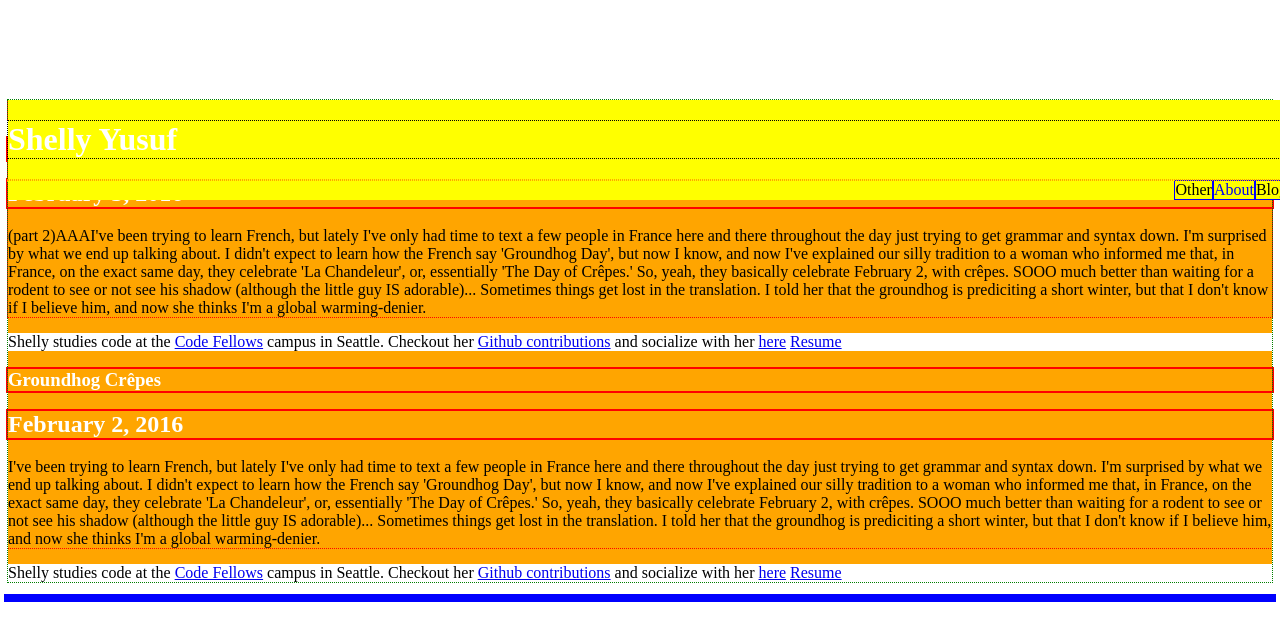
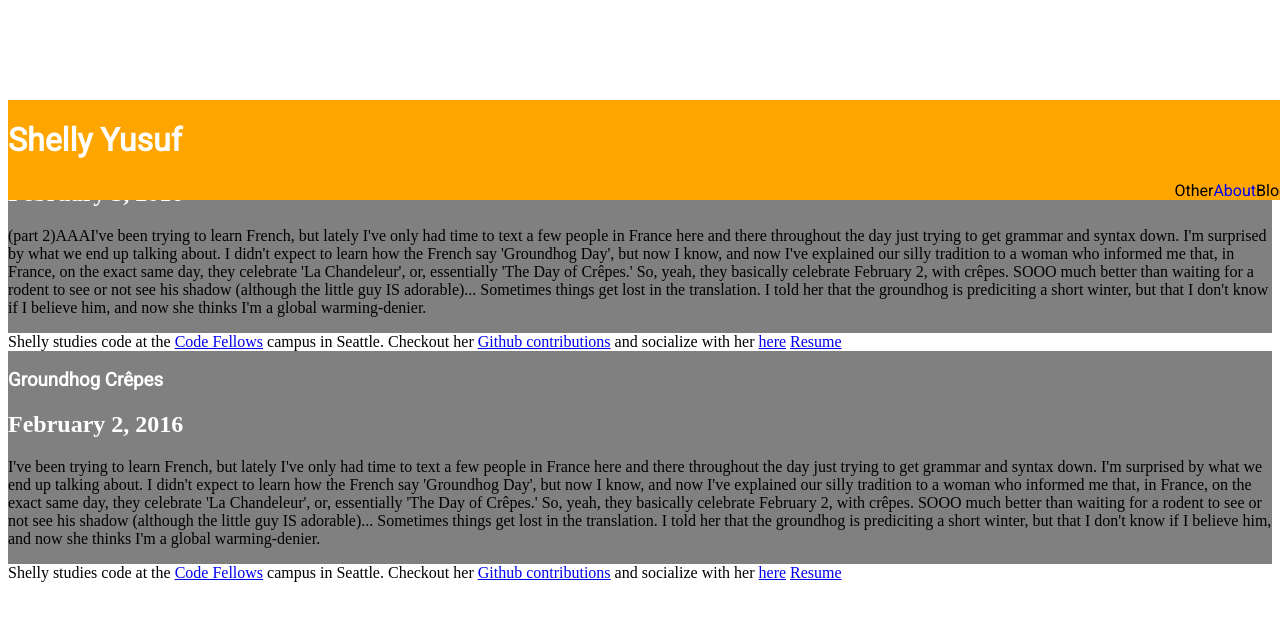
Before and after one commit to CWShelly/portfolio, a plain HTML site: page index.html in a window 1280 px wide. Drawn offline with nearby package versions, Linux system fonts and the light colour scheme.

Commit message:
Added and applied new google font to module.css. Removed outlines. Changed background colors.

```diff
--- a/css/module.css
+++ b/css/module.css
@@ -1,50 +1,52 @@
 .header{
   position:fixed;
   width:100%;
-  background: yellow;
+  background: orange;
+  font-family: 'Roboto', sans-serif;
 }
 
 h1{
   color:white;
-  outline: dotted 1px black;
+  /*outline: dotted 1px black;*/
+  font-family: 'Roboto', sans-serif;
 
 }
 
 #blog-title{
   color:white;
-    outline:solid 2px red;
+    /*outline:solid 2px red;*/
 }
 
 #blog-date{
   color:white;
-  outline:solid 2px red;
+  /*outline:solid 2px red;*/
 }
 
 
 .nav {
   list-style: none;
-  outline:dotted 1px orange;
+  /*outline:dotted 1px orange;*/
 }
 
 .main-nav{
   display:inline-block;
   float:right;
-  border: solid 1px blue;
+  /*border: solid 1px blue;*/
 }
 
 #articles{
-  outline: dotted 1px green;
+  /*outline: dotted 1px green;*/
 }
 
 
 div{
-  outline:dotted 1px red;
+  /*outline:dotted 1px red;*/
 }
 
 main{
 
   margin-top: 100px;
-  background: orange;
+  background: grey;
 
 }
 
@@ -54,18 +56,17 @@ li{
 
 #display{
   background: red;
-  outline: solid 4px blue;
+  /*outline: solid 4px blue;*/
 }
 
 #article-container{
-  outline:dotted 1px red;
+  /*outline:dotted 1px red;*/
 }
 
 #about-container{
 background:white;
-position: relative;
+/*position: relative;*/
 }
-
 
 
 img{
--- a/index.html
+++ b/index.html
@@ -6,6 +6,7 @@
     <meta name ="viewport" content="width=device-width, initial-scale=1">
     <link rel="stylesheet" href="css/icons.css" media="screen" title="no title" charset="utf-8">
     <!-- <link rel="stylesheet" href="styles/base.css"> -->
+    <link href='https://fonts.googleapis.com/css?family=Roboto' rel='stylesheet' type='text/css'>
     <link rel="stylesheet" href="css/module.css">
     <title>Portfolio</title>
   </head>
```
